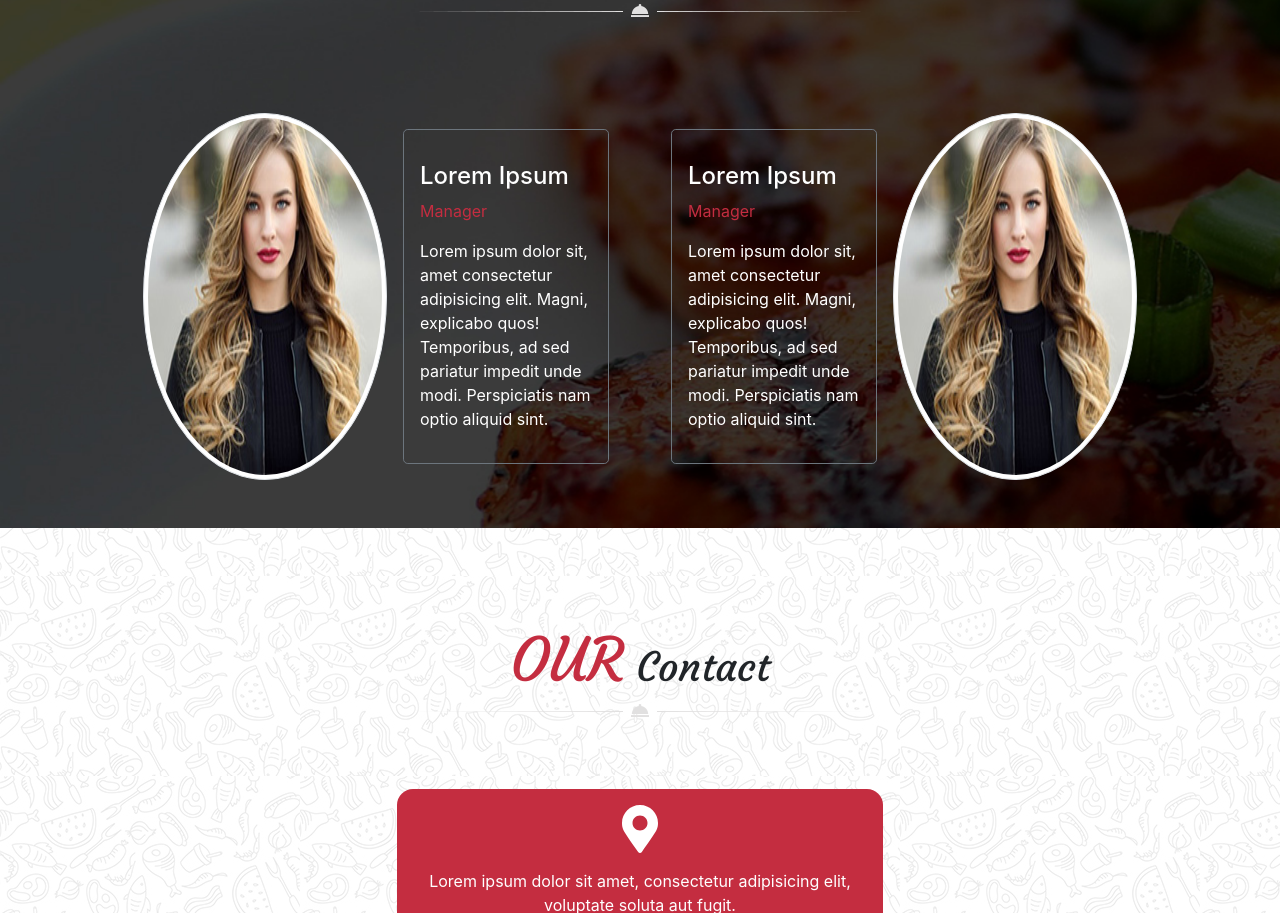
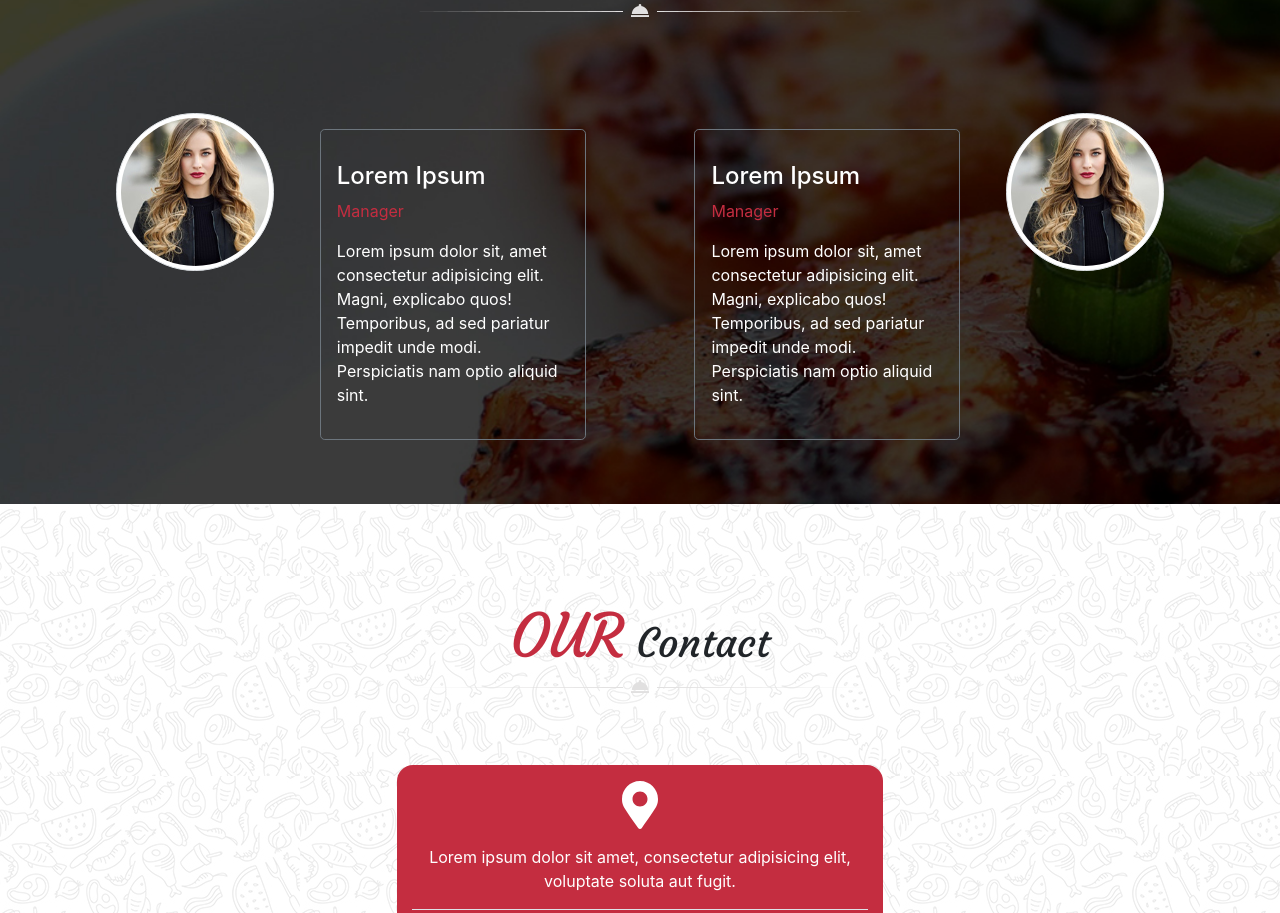
Before and after one commit to NathanVD/chef, a website: page index.html in a window 1280 px wide. Shown: the part 5424-6337 px from the top of the page. Drawn offline with nearby package versions, Linux system fonts and the light colour scheme.

Commit message:
testimonials->responsive, -tests (commit précédent)

```diff
--- a/index.html
+++ b/index.html
@@ -794,22 +794,30 @@
     <div class="section4 d-flex flex-column align-items-center py-5">
         <h1 class="courgette text-white pt-5"><span class="big text-danger maj">Client</span> Testimonials</h1>
         <img src="./public/images/decoration_line.png" class="img-fluid pb-5" alt="Séparation">
-        <div class="row h-75 mx-0 mt-5 flex-wrap">
-            <div class="col-xl-6 d-flex">
+        <div class="row h-75 mx-0 mt-5 px-5 flex-wrap justify-content-center">
+            <div class="col-md-6 d-flex flex-wrap row justify-content-center">
+                <div class="col-lg-4 col-md-12 col-sm-12">
                     <img src="./public/images/testimonial1.jpg" alt="Karen" class="img-fluid img-thumbnail rounded-circle">
+                </div>
+                <div class="col-lg-7 col-md-12 col-sm-12">
                     <div class="border border-secondary rounded-lg m-3 p-3">
                         <h4 class="mt-3 text-white">Lorem Ipsum</h4>
                         <p class="text-danger">Manager</p>
                         <p class="text-white">Lorem ipsum dolor sit, amet consectetur adipisicing elit. Magni, explicabo quos! Temporibus, ad sed pariatur impedit unde modi. Perspiciatis nam optio aliquid sint.</p>
                     </div>
                 </div>
-            <div class="col-xl-6 d-flex">
+            </div>
+            <div class="col-md-6 d-flex flex-wrap row justify-content-center">
+                <div class="col-lg-7 col-md-12 col-sm-12">
                     <div class="border border-secondary rounded-lg m-3 p-3">
                         <h4 class="mt-3 text-white">Lorem Ipsum</h4>
                         <p class="text-danger">Manager</p>
                         <p class="text-white">Lorem ipsum dolor sit, amet consectetur adipisicing elit. Magni, explicabo quos! Temporibus, ad sed pariatur impedit unde modi. Perspiciatis nam optio aliquid sint.</p>
                     </div>
+                </div >
+                <div class="col-lg-4 col-md-12 col-sm-12">
                     <img src="./public/images/testimonial1.jpg" alt="Karen" class="img-fluid img-thumbnail rounded-circle">
+                </div>
             </div>
         </div>
     </div>
--- a/src/sass/_section4&5.sass
+++ b/src/sass/_section4&5.sass
@@ -1,8 +1,6 @@
 #section4
     background: url(../images/testimonials_background.jpg)
     background-size: cover
-    .row
-        padding: 0 10%
 
 #section5
     .rounded
--- a/src/sass/style.sass
+++ b/src/sass/style.sass
@@ -8,4 +8,3 @@
 @import ./_section3
 @import ./_section4&5
 @import ./_footer
-@import ./_tests
```
Also changed, not shown: public/css/style.css, public/css/style.min.css, 2 other files. Lines whose indentation alone changed are shown as unchanged.
